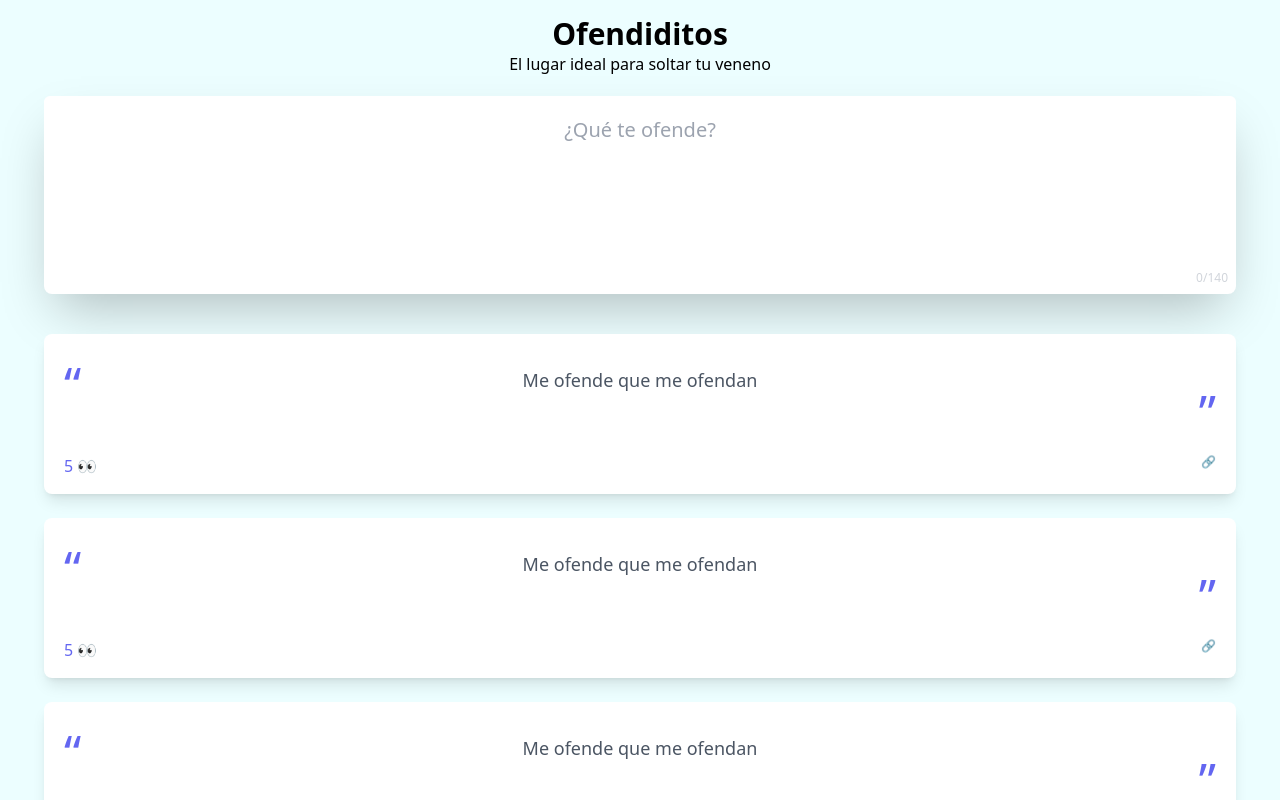
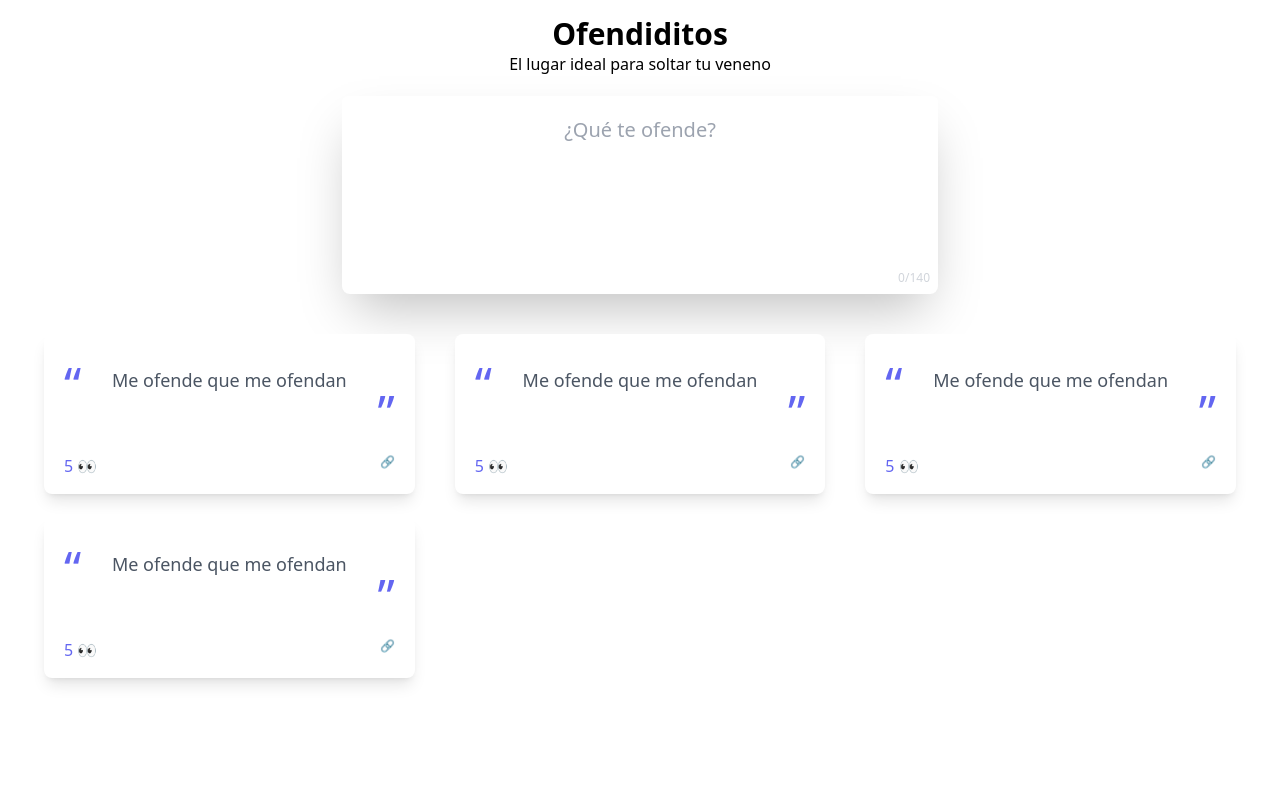
Before and after one commit to n3omaster/ofendiditos, a React (Create React App) app: page / in a window 1280 px wide. Shown: the top 800 px of the page. Built offline with nearby package versions, Linux system fonts and the light colour scheme.

Commit message:
Fix: <body> bg-cyan

```diff
--- a/public/index.html
+++ b/public/index.html
@@ -26,7 +26,7 @@
     -->
     <title>React App</title>
   </head>
-  <body>
+  <body class="bg-cyan-50">
     <noscript>You need to enable JavaScript to run this app.</noscript>
     <div id="root"></div>
     <!--
--- a/src/App.js
+++ b/src/App.js
@@ -5,7 +5,7 @@ import OffensePost from "./components/OffensePost";
 function App() {
 
   return (
-    <div className="bg-cyan-50 py-4 px-6">
+    <div className="py-4 px-6">
       <h1 className="text-3xl font-bold text-center">Ofendiditos</h1>
       <p className='text-center'>El lugar ideal para soltar tu veneno</p>
       <OffensePost />
--- a/src/components/OffenseList.js
+++ b/src/components/OffenseList.js
@@ -13,7 +13,7 @@ function OffenseList() {
     ])
 
     return (
-        <>
+        <div className='grid grid-cols-1 md:grid-cols-3 sm:grid-cols-2'>
             {
                 offenses.map(offense => {
                     return (
@@ -21,7 +21,7 @@ function OffenseList() {
                     )
                 })
             }
-        </>
+        </div>
     )
 }
 
--- a/src/components/OffensePost.js
+++ b/src/components/OffensePost.js
@@ -22,7 +22,7 @@ function OffensePost() {
 
     return (
         <div className="min-w-screen flex items-center justify-center px-5 py-5">
-            <div className="w-full mx-auto rounded-lg bg-white shadow-2xl text-gray-800">
+            <div className="w-full md:w-1/2 w-full mx-auto rounded-lg bg-white shadow-2xl text-gray-800">
                 <div className="w-full relative m-0 p-0">
                     <textarea
                         className="w-full h-48 resize-none rounded-md text-gray-600 text-center p-5 text-xl focus:outline-0"
```
